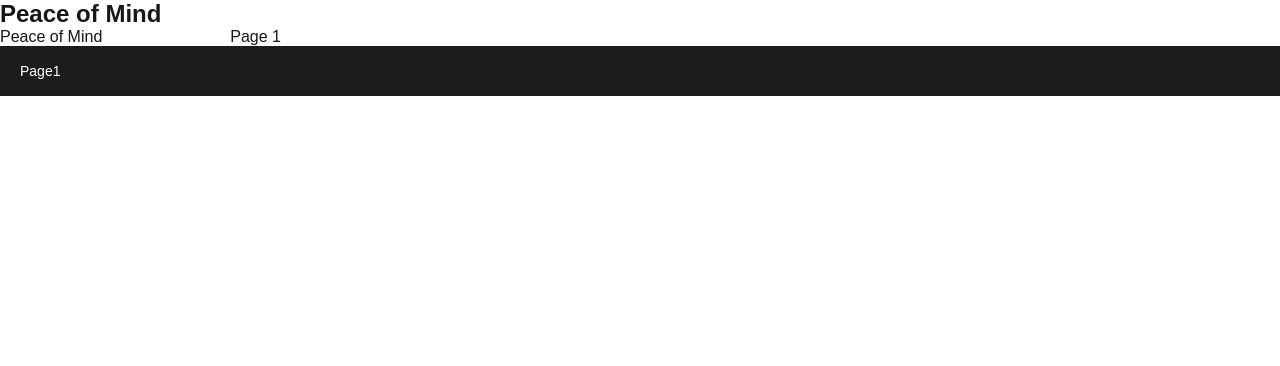
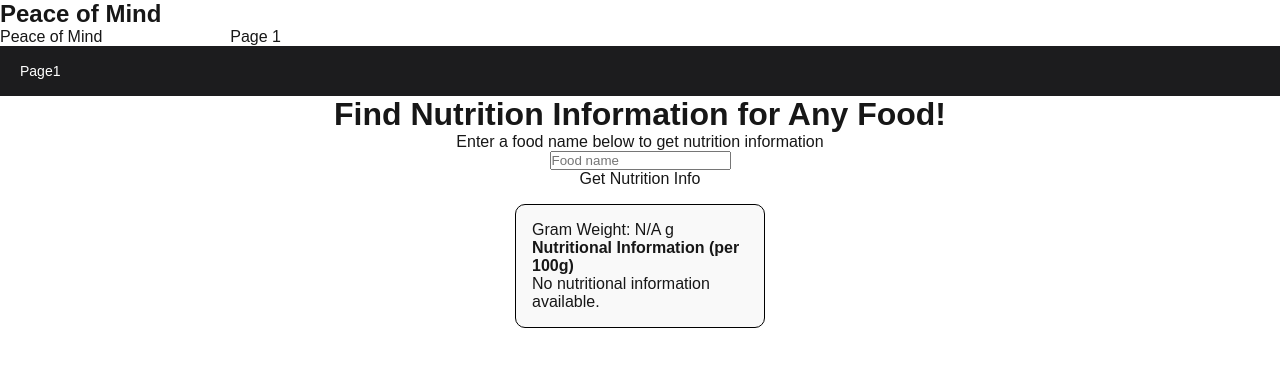
Before and after one commit to airjordanlin-work/bhacks2024, a Next.js app: page / in a window 1280 px wide. Shown: the top 366 px of the page. Built offline with nearby package versions, Linux system fonts and the light colour scheme.

Commit message:
Added API calling to wellness

```diff
--- /dev/null
+++ b/app/api/usda-search/route.js
@@ -0,0 +1,21 @@
+import { NextResponse } from 'next/server';
+
+export async function GET(request) {
+    const { searchParams } = new URL(request.url);
+    const query = searchParams.get("query");
+    console.log("Query parameter:", query);
+    const USDA_API_KEY = process.env.USDA_API_KEY;
+
+    if (!query) {
+        return NextResponse.json({ error: "No query provided" }, { status: 400 });
+    }
+
+    try {
+        const response = await fetch(`https://api.nal.usda.gov/fdc/v1/foods/search?api_key=${USDA_API_KEY}&query=${query}&pageSize=10`);
+        const data = await response.json();
+
+        return NextResponse.json(data);
+    } catch (error) {
+        return NextResponse.json({ error: "Failed to fetch data" }, { status: 500 });
+    }
+}
--- /dev/null
+++ b/app/components/FoodCard.jsx
@@ -0,0 +1,43 @@
+
+"use client"
+import styled from "styled-components";
+/**
+ * FoodData Type
+ * @typedef {Object} FoodData
+ * @property {string} description - The description of the food item.
+ * @property {number} gramWeight - The gram weight of the food item.
+ * @property {Array<{nutrientName: string, value: number, unitName: string}>} foodNutrients - Array of nutrients.
+ */
+
+const FoodCardWrapper = styled.div`
+    display: flex;
+    flex-direction: column;
+    justify-content: center;
+    padding: 1rem;
+    border: 1px solid black;
+    margin: 1rem;
+    width: 250px;
+    border-radius: 10px;
+    background-color: #f9f9f9;
+`;
+
+export default function FoodCard({ description, gramWeight, foodNutrients = [] }) {
+    return (
+        <FoodCardWrapper className="food-card">
+            <h2>{description}</h2>
+            <p>Gram Weight: {gramWeight || "N/A"} g</p>
+            <h4>Nutritional Information (per 100g)</h4>
+            <ul>
+                {foodNutrients.length > 0 ? (
+                    foodNutrients.map((nutrient, index) => (
+                        <li key={index}>
+                            {nutrient.nutrientName}: {nutrient.value} {nutrient.unitName}
+                        </li>
+                    ))
+                ) : (
+                    <p>No nutritional information available.</p>
+                )}
+            </ul>
+        </FoodCardWrapper>
+    );
+}
--- a/components/navbar.jsx
+++ b/app/components/navbar.jsx
@@ -31,6 +31,7 @@ const NavLinks = styled.div`
 
 const NavLink = styled.a`
   text-decoration: none;
+    justify-content: center;
   color: white;
   font-size: 14px;
   cursor: pointer;
--- a/app/page.js
+++ b/app/page.js
@@ -1,14 +1,38 @@
-import Image from "next/image";
-import styles from "./page.module.css";
+"use client";
 
-import Header from "@/components/Header";
-import Navbar from "@/components/Navbar";
+import styled from "styled-components";
+import { useState } from "react";
+import Link from "next/link";
+
+import Header from "./components/header";
+import Navbar from "./components/navbar";
+import NutritionApp from "./components/FoodCard"; // Assuming NutritionApp is the main component for the food search
+
+const StyledDiv = styled.div`
+  display: flex;
+  flex-direction: column;
+  align-items: center;
+`;
 
 export default function Home() {
-  return (
-      <>
-          <Header/>
-          <Navbar/>
-      </>
-  );
+    const [food, setFood] = useState("");
+
+    return (
+        <>
+            <Header />
+            <Navbar />
+            <StyledDiv>
+                <h1>Find Nutrition Information for Any Food!</h1>
+                <p>Enter a food name below to get nutrition information</p>
+                <input
+                    type="text"
+                    value={food}
+                    placeholder="Food name"
+                    onChange={(e) => setFood(e.target.value)}
+                />
+                <Link href={`/${food}`}>Get Nutrition Info</Link>
+                <NutritionApp />
+            </StyledDiv>
+        </>
+    );
 }
--- a/package.json
+++ b/package.json
@@ -12,9 +12,11 @@
     "next": "15.0.2",
     "react": "^18.2.0",
     "react-dom": "^18.2.0",
-    "styled-components": "^6.1.13"
+    "styled-components": "^6.1.13",
+    "swr": "^2.2.5"
   },
   "devDependencies": {
+    "@types/react": "18.3.12",
     "eslint": "^8.57.1",
     "eslint-config-next": "15.0.2"
   }
```
Also changed, not shown: app/[query]/page.jsx (added, +53 -0 lines), app/interfaces/FoodData.js (added, +44 -0 lines), tsconfig.json (added, +35 -0 lines), app/components/header.jsx (renamed from components/header.jsx), 1 other file (tests, documents, lock files or other folders).
